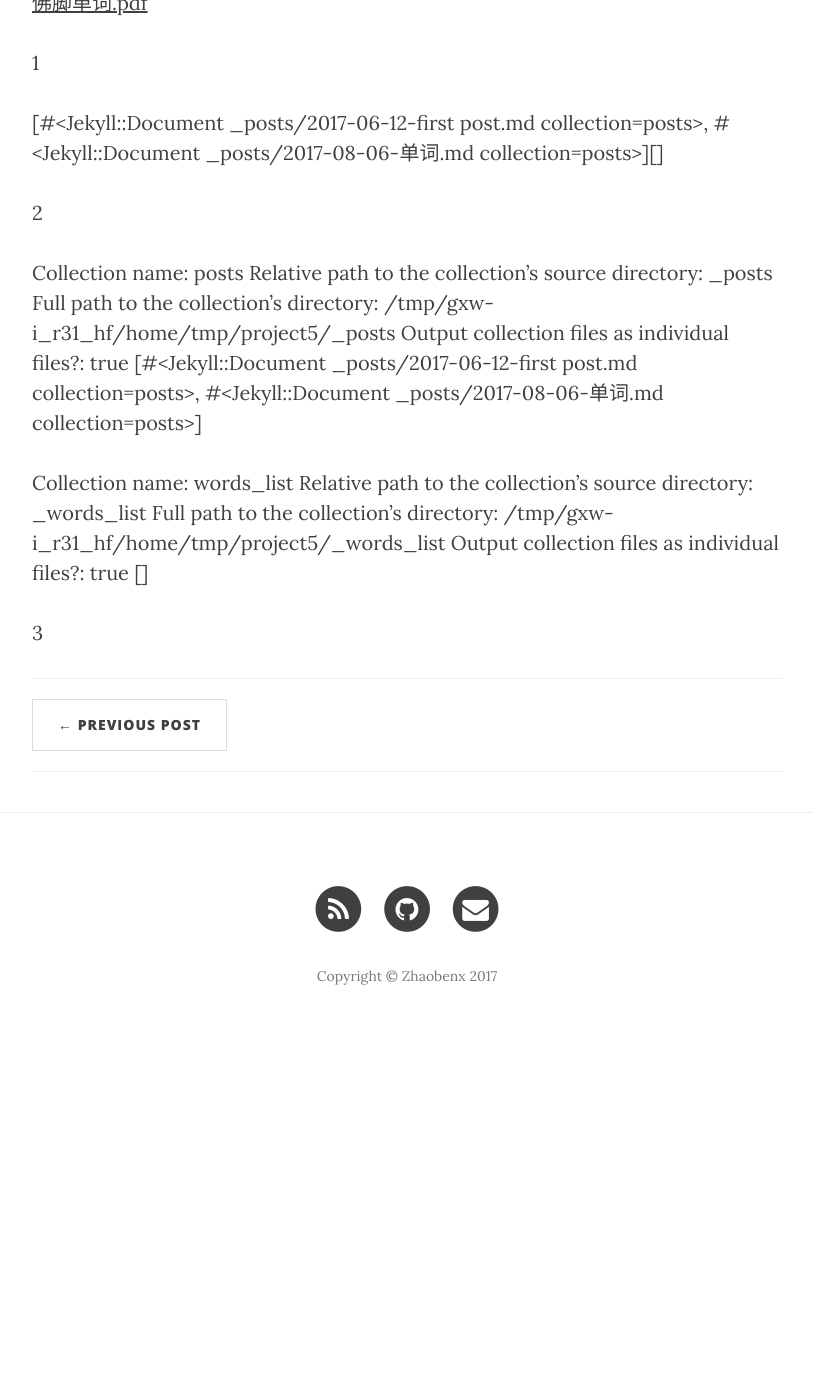
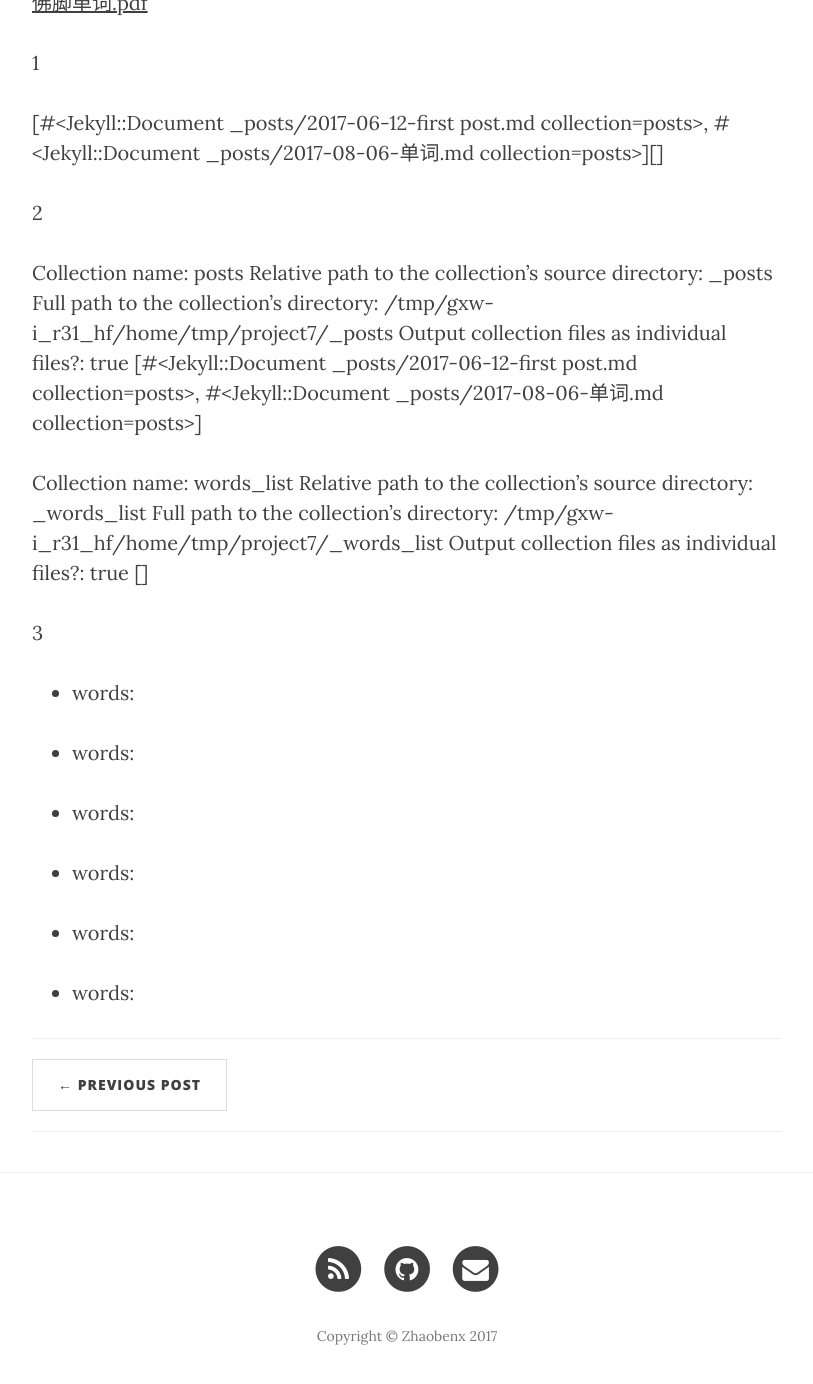
Before and after one commit to zhaobenx/zhaobenx.github.io, a Jekyll site: the page built from _posts/2017-08-06-单词.md, in a window 1280 px wide and 1400 px high, scrolled down 564 px. Shown: the top 1384 px of the window, without its empty margins (233-1046 px from the left). Built offline with Jekyll 4.4.1, drawn with Linux system fonts in a browser that asks for light colours; nearby versions of some CDN libraries; comment, search, counter and statistics services are not loaded; before the commit the page ends 1616 px from its top, so only the background shows below that.

Commit message:
Try to use static file

```diff
--- a/_config.yml
+++ b/_config.yml
@@ -15,6 +15,14 @@
   words_list:
     output: true
 
+defaults:
+  - scope:
+      path: ""
+      type: words_list
+    values:
+      layout: page
+      words: true
+
 # Google Analytics
 # To enable google analytics, uncomment below line with a valid Google Tracking ID
 google_tracking_id: UA-104203936-1
--- a/_posts/2017-08-06-单词.md
+++ b/_posts/2017-08-06-单词.md
@@ -36,3 +36,10 @@
 * words: [{{ words.title }}]({{ words.path }})
 
 {% endfor %}
+
+{% assign words_file = site.static_files | where: "words", true %}
+{% for words in words_file %}
+
+* words: [{{ words.title }}]({{ words.path }})
+
+{% endfor %}
```
